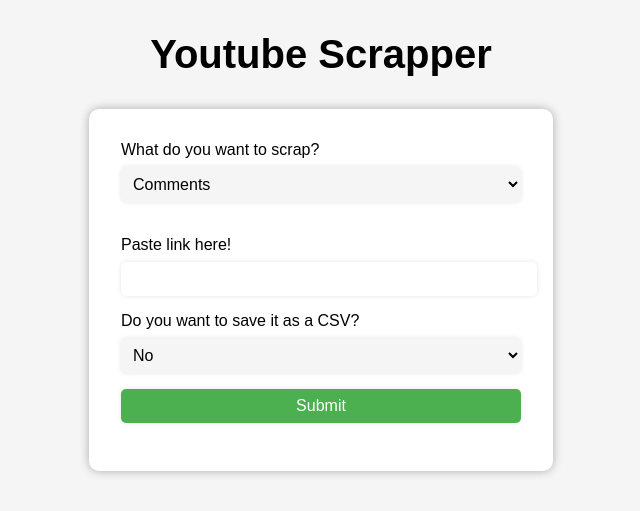
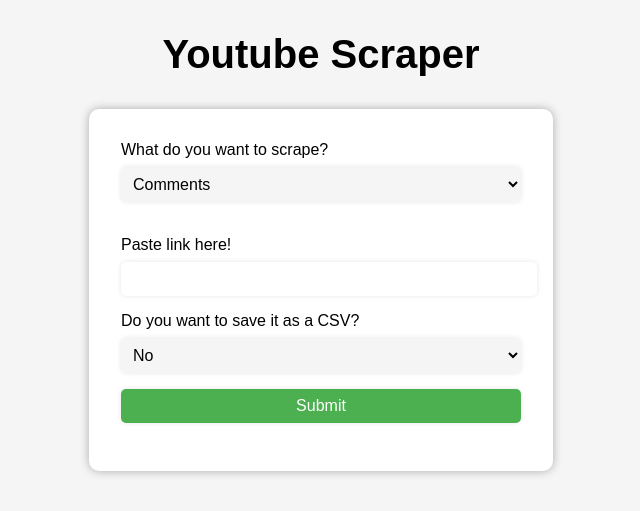
Before and after one commit to onkar3210/Youtube_Scraper, a Flask app: page / in a window 1280 px wide. Shown: the top 511 px of the page, without its empty margins (319-959 px from the left). Run offline with Flask 3, Linux system fonts and the light colour scheme.

Commit message:
Update index.html

```diff
--- a/templates/index.html
+++ b/templates/index.html
@@ -7,10 +7,10 @@
 
 </head>
 <body>
-    <h1>Youtube Scrapper</h1>
+    <h1>Youtube Scraper</h1>
     <div>
         <form action="/scrapper" method="post">
-            <label for="question">What do you want to scrap?</label>
+            <label for="question">What do you want to scrape?</label>
             <select name="question" id="question">
                 <option value="Comments">Comments</option>
                 <option value="Video Stats">Video Stats</option>
```
